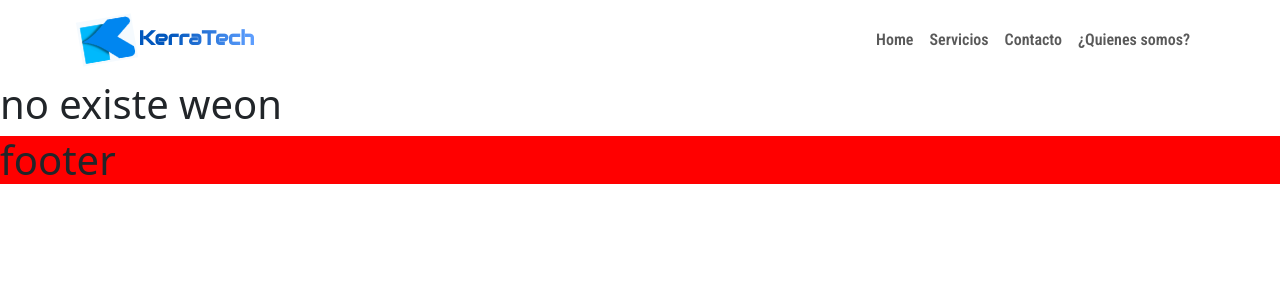
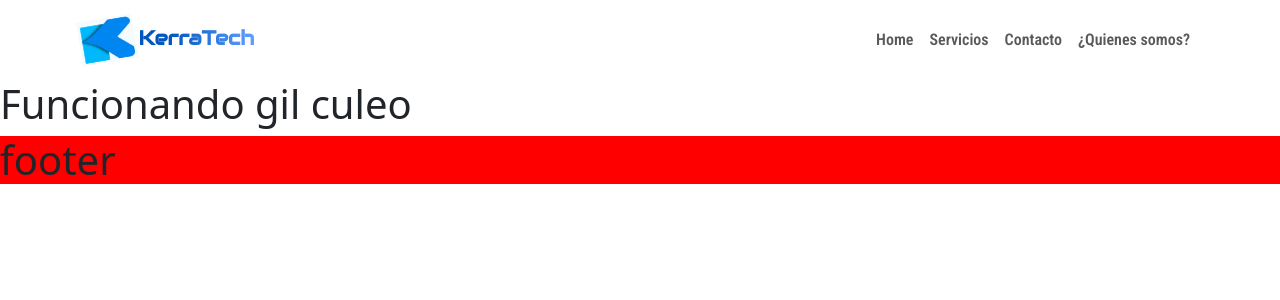
Before and after one commit to xRodrigo90x/kerra_tech, a Vue app in the folder frontend/: page /quienesSomos in a window 1280 px wide. Shown: the top 300 px of the page. Built offline with nearby package versions, Linux system fonts and the light colour scheme.

Commit message:
en rama front creada seccon quienres somos

```diff
--- a/frontend/src/components/NavBar.vue
+++ b/frontend/src/components/NavBar.vue
@@ -4,7 +4,7 @@ import { RouterLink } from 'vue-router';
 
 <template>
 
-  <nav class="navbar navbar-expand-lg">
+  <nav class="navbar navbar-expand-lg fixed-top">
     <div class="container">
       <RouterLink to="/" class="navbar-brand" href="#">
         <img src="../../public/logo-kerratech.png" alt="icono KerraTech" width="36" height="30" id="logo">
@@ -27,7 +27,7 @@ import { RouterLink } from 'vue-router';
             <a class="nav-link" href="#">Contacto</a>
           </li>
           <li class="nav-item">
-            <a class="nav-link" href="#">¿Quienes somos?</a>
+            <RouterLink to="/quienesSomos" class="nav-link" href="#">¿Quienes somos?</RouterLink>
           </li>
         </ul>
       </div>
@@ -38,6 +38,7 @@ import { RouterLink } from 'vue-router';
 
 <style scoped>
 nav {
+  background-color: white;
   height: 10vh;
   font-family: Roboto Condensed, serif;
   font-weight: 600;
--- a/frontend/src/router/index.js
+++ b/frontend/src/router/index.js
@@ -1,6 +1,8 @@
 import { createRouter, createWebHistory } from 'vue-router'
 import HomeView from '@/views/HomeView.vue'
 import NotFoundView from '@/views/NotFoundView.vue'
+import QuienesSomosView from '@/views/QuienesSomosView.vue'
+
 
 const router = createRouter({
   history: createWebHistory(import.meta.env.BASE_URL),
@@ -14,6 +16,11 @@ const router = createRouter({
       path: '/:pathMatch(.*)*',
       name: 'notFound',
       component: NotFoundView
+    },
+    {
+      path: '/quienesSomos',
+      name: 'quienesomos',
+      component: QuienesSomosView
     }
   ],
 })
--- /dev/null
+++ b/frontend/src/views/QuienesSomosView.vue
@@ -0,0 +1,7 @@
+
+<template>
+    <div style="margin-top: 10vh;">
+
+        <h1 >Funcionando gil culeo</h1>
+    </div>
+</template>
```
